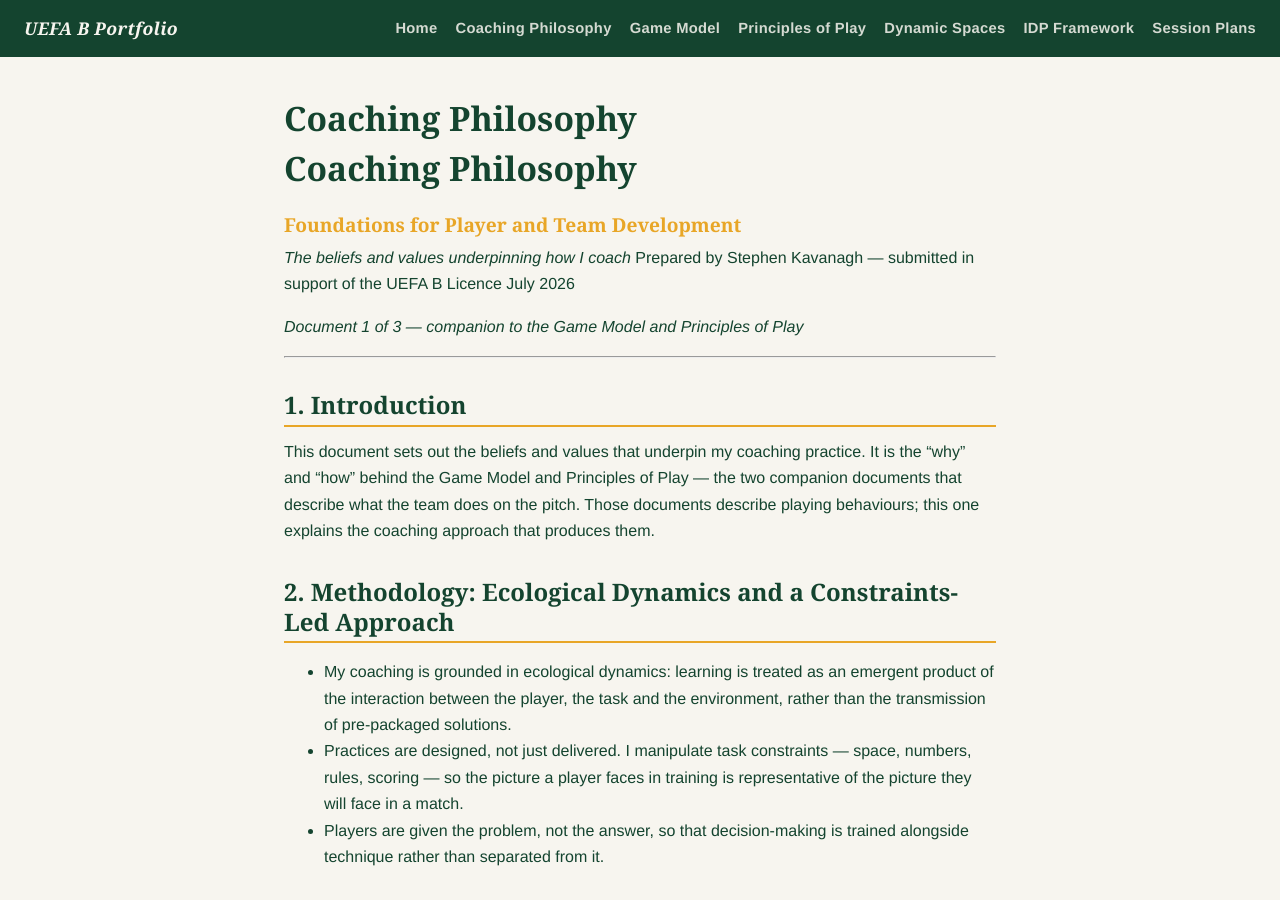
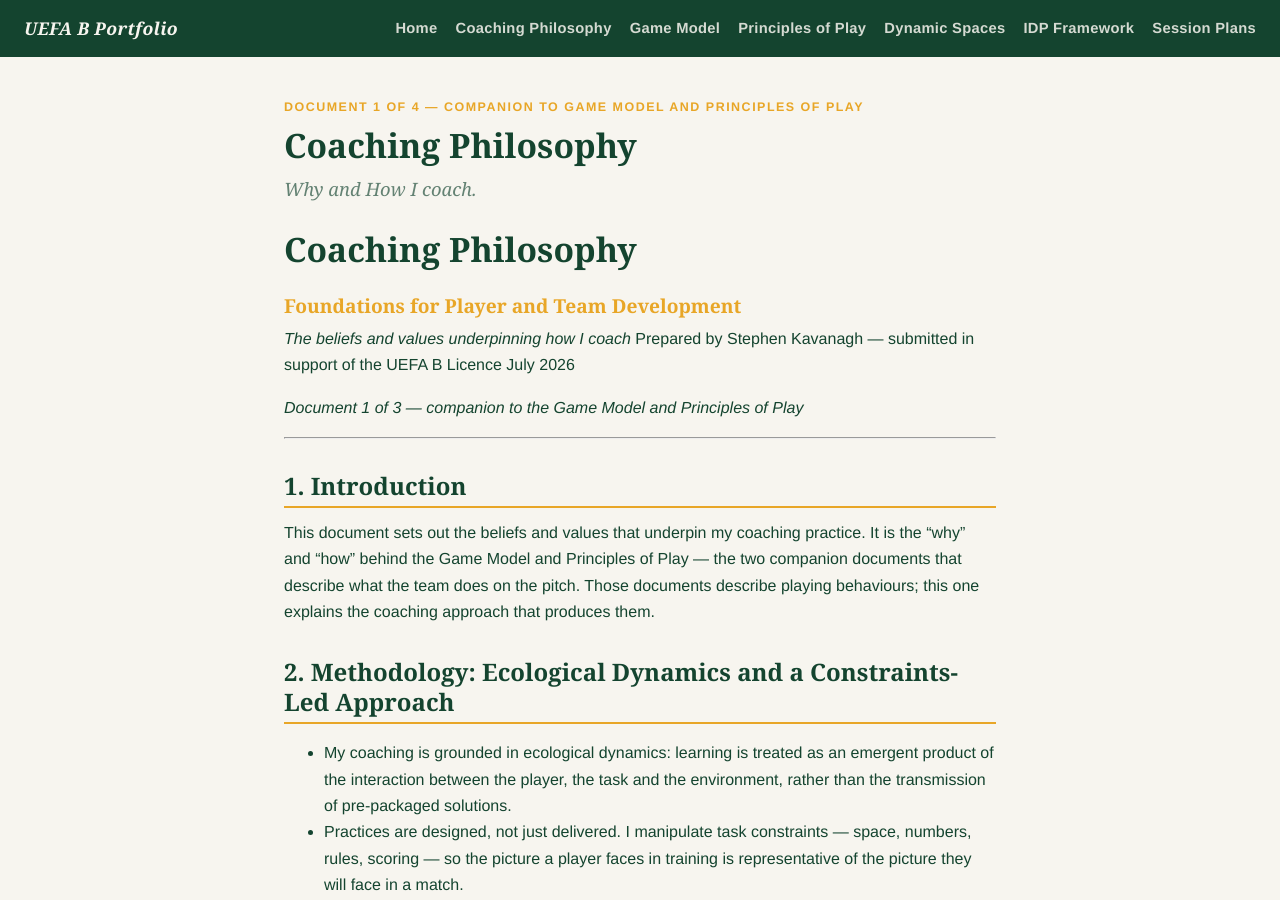
Before and after one commit to Kav-Arna/UEFA-B, a Jekyll site: the page built from Coaching-Philosophy.md, in a window 1280 px wide and 900 px high. Built offline with Jekyll 4.4.1, drawn with Linux system fonts in a browser that asks for light colours; our own code applies the rules of GitHub Pages for plain Markdown files.

Commit message:
Update Coaching-Philosophy.md

```diff
--- a/Coaching-Philosophy.md
+++ b/Coaching-Philosophy.md
@@ -1,3 +1,11 @@
+---
+layout: default
+title: Coaching Philosophy
+eyebrow: Document 1 of 4 — companion to Game Model and Principles of Play
+lede: Why and How I coach.
+permalink: /Coaching-Philosophy/
+---
+
 # Coaching Philosophy
 ### Foundations for Player and Team Development
 
```
